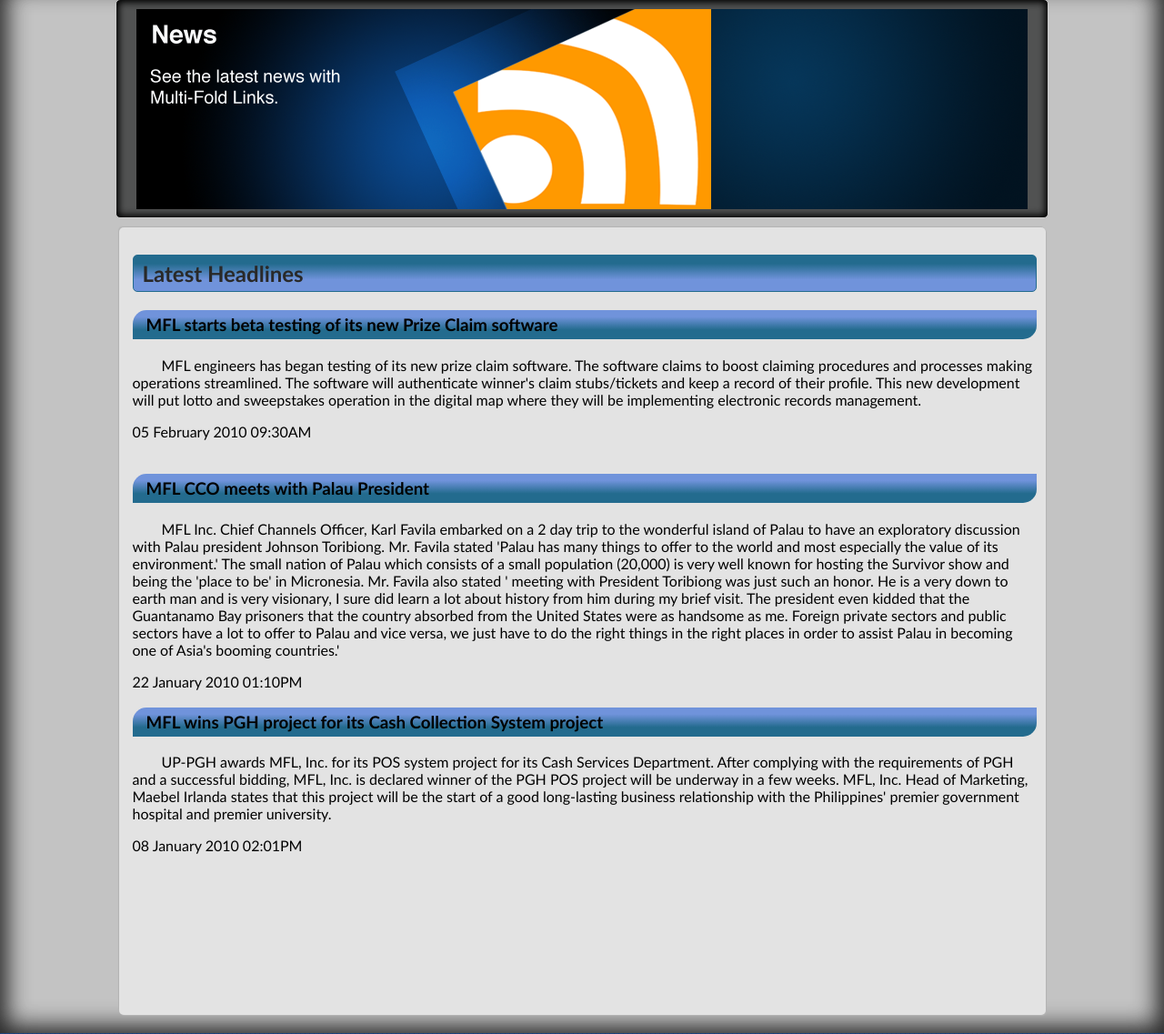
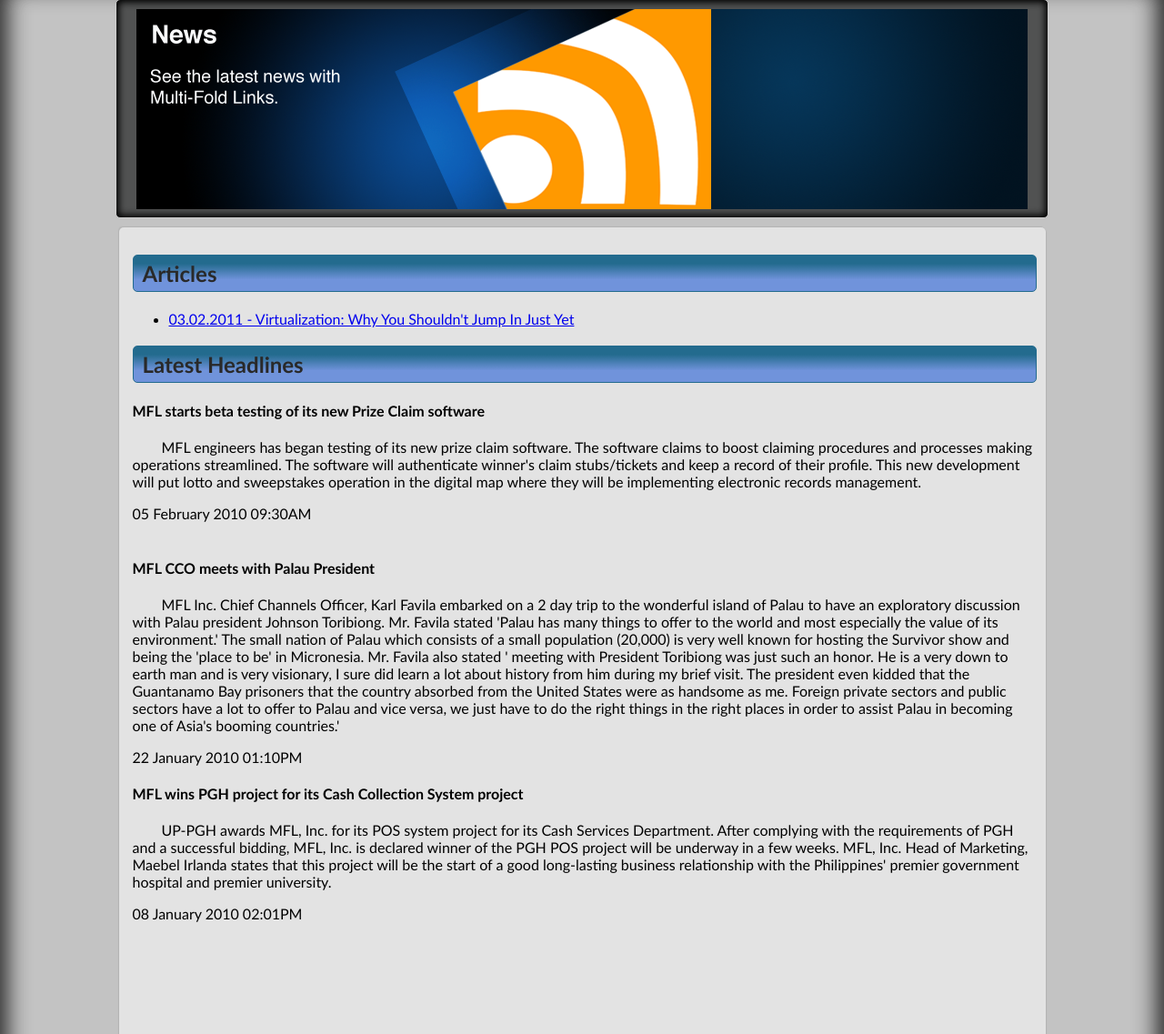
Before and after one commit to shadowstein/multifold, a PHP site: page /index.php?p=news in a window 1280 px wide. Shown: the part 178-1315 px from the top of the page at 91% size. Run offline with PHP 8.4, Linux system fonts and the light colour scheme; data that the repository does not hold is empty; some libraries are stand-ins or nearby versions.

Commit message:
added articles folder for the storage of all articles regarding mfl, edited the news page, added the article header

```diff
--- a/pages/news.php
+++ b/pages/news.php
@@ -1,18 +1,23 @@
 <div id="content">
+  <h2>Articles</h2>
+  <ul>
+  	<li>
+  		<a href="articles/Virtualization Why You Shouldn't Jump In Just Yet.pdf">03.02.2011 - Virtualization: Why You Shouldn't Jump In Just Yet</a>
+  	</li>
+  </ul>
   <h2>Latest Headlines</h2>
 
-
-  <h3><a name="news4"></a>MFL starts beta testing of its new Prize Claim software</h3>
+  <h4><a name="news4"></a>MFL starts beta testing of its new Prize Claim software</h4>
   <p>MFL engineers has began testing of its new prize claim software. The software claims to boost claiming procedures and processes making operations streamlined. The software will authenticate winner's claim stubs/tickets and keep a record of their profile. This new development will put lotto and sweepstakes operation in the digital map where they will be implementing electronic records management. </p>
   <div id="headlinesCFrom">05 February 2010 09:30AM</div>
 
   <br>
-  <h3><a name="news2"></a>MFL CCO meets with Palau President</h3>
+  <h4><a name="news2"></a>MFL CCO meets with Palau President</h4>
   <p>MFL Inc. Chief Channels Officer, Karl Favila embarked on a 2 day trip to the wonderful island of Palau to have an exploratory discussion with Palau president Johnson Toribiong. Mr. Favila stated 'Palau has many things to offer to the world and most especially the value of its environment.'  The small nation of Palau which consists of a small population (20,000) is very well known for hosting the Survivor show and being the 'place to be' in Micronesia. Mr. Favila also stated ' meeting with President Toribiong was just such an honor. He is a very down to earth man and is very visionary, I sure did learn a lot about history from him during my brief visit. The president even kidded that the Guantanamo Bay prisoners that the country absorbed from the United States were as handsome as me. Foreign private sectors and public sectors have a lot to offer to Palau and vice versa, we just have to do the right things in the right places in order to assist Palau in becoming one of Asia's booming countries.' </p>
   <div id="headlinesCFrom">22 January 2010 01:10PM</div>
 
 
-  <h3><a name="news1"></a>MFL wins PGH project for its Cash Collection System project</h3>
+  <h4><a name="news1"></a>MFL wins PGH project for its Cash Collection System project</h4>
   <p>UP-PGH awards MFL, Inc. for its POS system project for its Cash Services Department.
   After complying with the requirements of PGH and a successful bidding, MFL, Inc. is declared winner of the PGH POS project will be underway in a few weeks. MFL, Inc. Head of Marketing, Maebel Irlanda states that this project will be the start of a good long-lasting business relationship with the Philippines' premier government hospital and premier university.
   </p>
```
Also changed, not shown: 1 other file.
